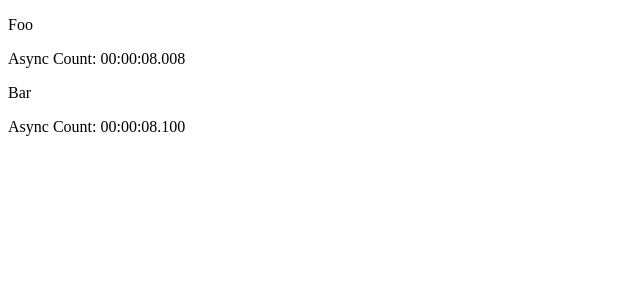
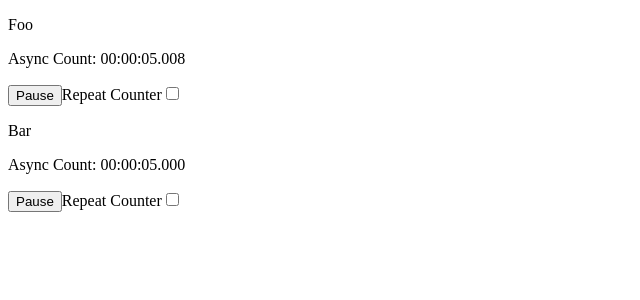
Before and after one commit to deli-nik/awesome-multi-timer, an Angular app in the folder awesome-multi-timer/: page / in a window 1280 px wide. Shown: the top 300 px of the page, without its empty margins (0-640 px from the left). Built offline with nearby package versions, Linux system fonts and the light colour scheme.

Commit message:
Loop function implemented.

```diff
--- a/awesome-multi-timer/src/app/app.component.ts
+++ b/awesome-multi-timer/src/app/app.component.ts
@@ -8,6 +8,6 @@ import { TimerConfig } from './models/timer-config';
   styleUrls: ['./app.component.scss']
 })
 export class AppComponent {
-  timerViews: TimerConfig[] = [new TimerConfig({} as TimeDisplay, 'Foo', 16), new TimerConfig({} as TimeDisplay, 'Bar', 100)];
+  timerViews: TimerConfig[] = [new TimerConfig({ second: 10 } as TimeDisplay, 'Foo', 16), new TimerConfig({ second: 10 } as TimeDisplay, 'Bar', 100)];
   title = 'awesome-multi-timer';
 }
--- a/awesome-multi-timer/src/app/components/add-timer-view/add-timer-view.component.html
+++ b/awesome-multi-timer/src/app/components/add-timer-view/add-timer-view.component.html
@@ -1,2 +1,6 @@
 <p>{{timerConfig.label}}</p>
 <p>Async Count: {{totalTimeLeftInMs | async | timeDisplay}}</p>
+<button *ngIf="isPaused" (click)="onClickPauseResume()">Resume</button>
+<button *ngIf="!isPaused" (click)="onClickPauseResume()">Pause</button>
+<label>Repeat Counter</label>
+<input type="checkbox" (change)="onEnableLoop()"/>
--- a/awesome-multi-timer/src/app/components/add-timer-view/add-timer-view.component.ts
+++ b/awesome-multi-timer/src/app/components/add-timer-view/add-timer-view.component.ts
@@ -1,4 +1,4 @@
-import { Component, OnInit, ChangeDetectionStrategy, Input, OnDestroy } from '@angular/core';
+import { Component, OnInit, ChangeDetectionStrategy, Input, OnDestroy, ChangeDetectorRef } from '@angular/core';
 import { Observable, interval } from 'rxjs';
 import { delay, filter, map, mapTo, take, takeUntil, takeWhile, tap } from 'rxjs/operators';
 import { ConvertMsToTimeDisplay, ConvertTimeDisplayToMs } from '../../functions/time-util';
@@ -18,34 +18,49 @@ export class AddTimerViewComponent implements OnInit {
 
   totalTimeLeftInMs!: Observable<number>;
   counter!: number;
-  pause!: boolean;
+  isPaused!: boolean;
+  canLoop!: boolean;
 
-  constructor() {
+  constructor(private cdr: ChangeDetectorRef) {
   }
 
   ngOnInit(): void {
     this.totalTimeLeftInMs = this.getTimerObservable();
+  }
 
-    setTimeout(() => this.counter += 3000, 2000);
-    setTimeout(() => this.pause = true, 5000);
-    setTimeout(() => this.pause = false, 7000);
+  onClickPauseResume(): void {
+    this.isPaused = !this.isPaused;
+  }
+
+  onAddCounter(addCounter: number): void {
+    this.counter = addCounter;
+  }
+
+  onEnableLoop(): void {
+    this.canLoop = !this.canLoop;
   }
 
   getTimerObservable(): Observable<number>{
-    const initialTime = 10000;//ConvertTimeDisplayToMs(this.timerConfig.countdownTime);
+    const initialTime = ConvertTimeDisplayToMs(this.timerConfig.countdownTime);
     const intervalInMs = this.timerConfig.countdownIntervalInMs;
     this.counter = initialTime;
 
+    // Reference:
+    // https://stackoverflow.com/questions/35419062/how-to-stop-and-resume-observable-interval-emiting-ticks
+    // https://stackoverflow.com/questions/34921555/how-to-make-countdown-timer-with-rxjs-observables/57694002#57694002
     return interval(this.timerConfig.countdownIntervalInMs)
              .pipe(
                takeWhile(seq => this.counter > 0),
-               filter(seq => !this.pause),
-               tap(seq =>
-                {
-                  this.counter = this.counter > intervalInMs ?
-                    this.counter - intervalInMs : 0;
-                }),
+               filter(seq => !this.isPaused),
+               tap(seq => this.updateCounter(intervalInMs, initialTime)),
                map(seq => this.counter)
              );
   }
+
+  private updateCounter(intervalInMs: number, initialTime: number) {
+    this.counter = this.counter > intervalInMs ? this.counter - intervalInMs : 0;
+    if (this.canLoop && this.counter === 0) {
+      this.counter = initialTime;
+    }
+  }
 }
--- a/awesome-multi-timer/src/app/functions/time-util.ts
+++ b/awesome-multi-timer/src/app/functions/time-util.ts
@@ -20,8 +20,9 @@ export function ConvertMsToTimeDisplay(totalMilliseconds: number): TimeDisplay {
 
 export function ConvertTimeDisplayToMs(timeDisplay: TimeDisplay): number {
   const { hour, minute, second, millisecond } = timeDisplay;
-  const hourTotalMs = hour * 60 * 60 * 1000;
-  const minuteTotalMs = minute * 60 * 1000;
-  const secondTotalMs = second * 1000;
-  return hourTotalMs + minuteTotalMs + secondTotalMs + millisecond;
+  const hourTotalMs = (hour ?? 0) * 60 * 60 * 1000;
+  const minuteTotalMs = (minute ?? 0) * 60 * 1000;
+  const secondTotalMs = (second ?? 0) * 1000;
+  const millisecondTotalMs = millisecond ?? 0;
+  return hourTotalMs + minuteTotalMs + secondTotalMs + millisecondTotalMs;
 }
```
